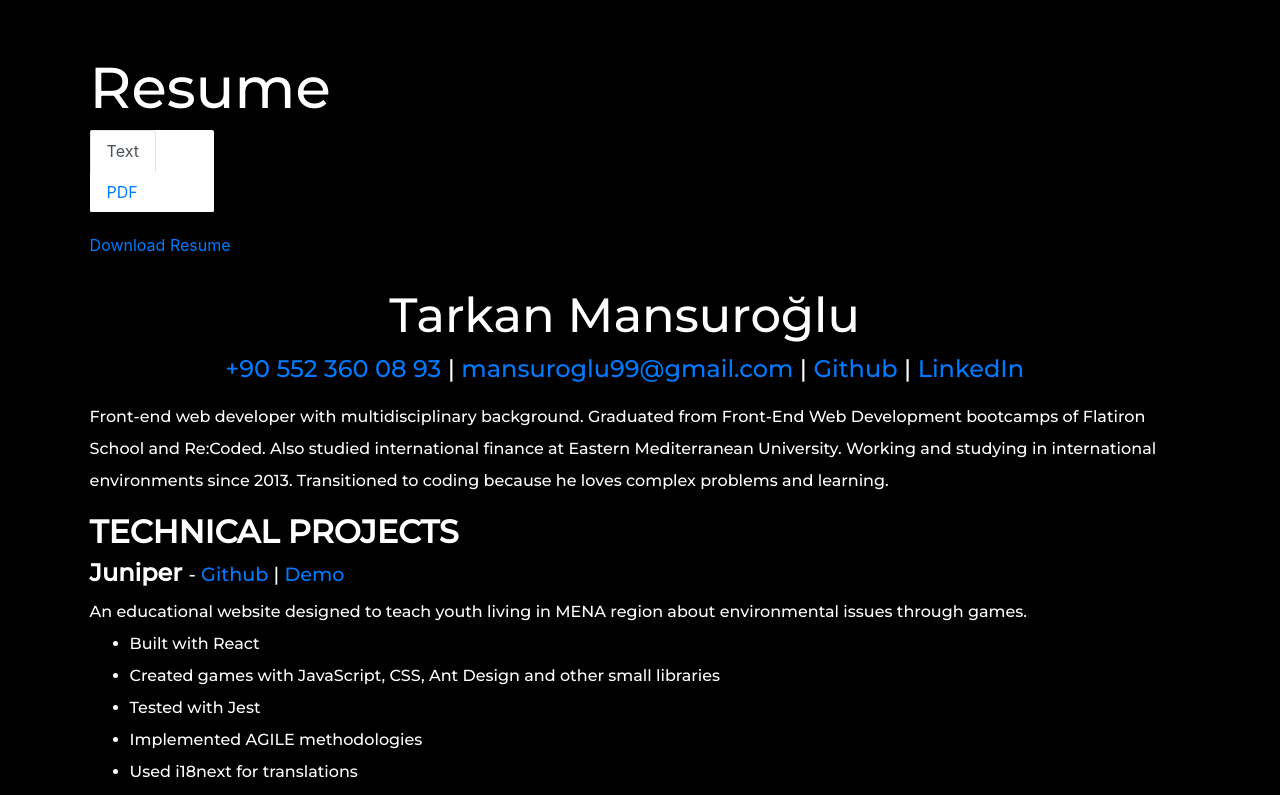
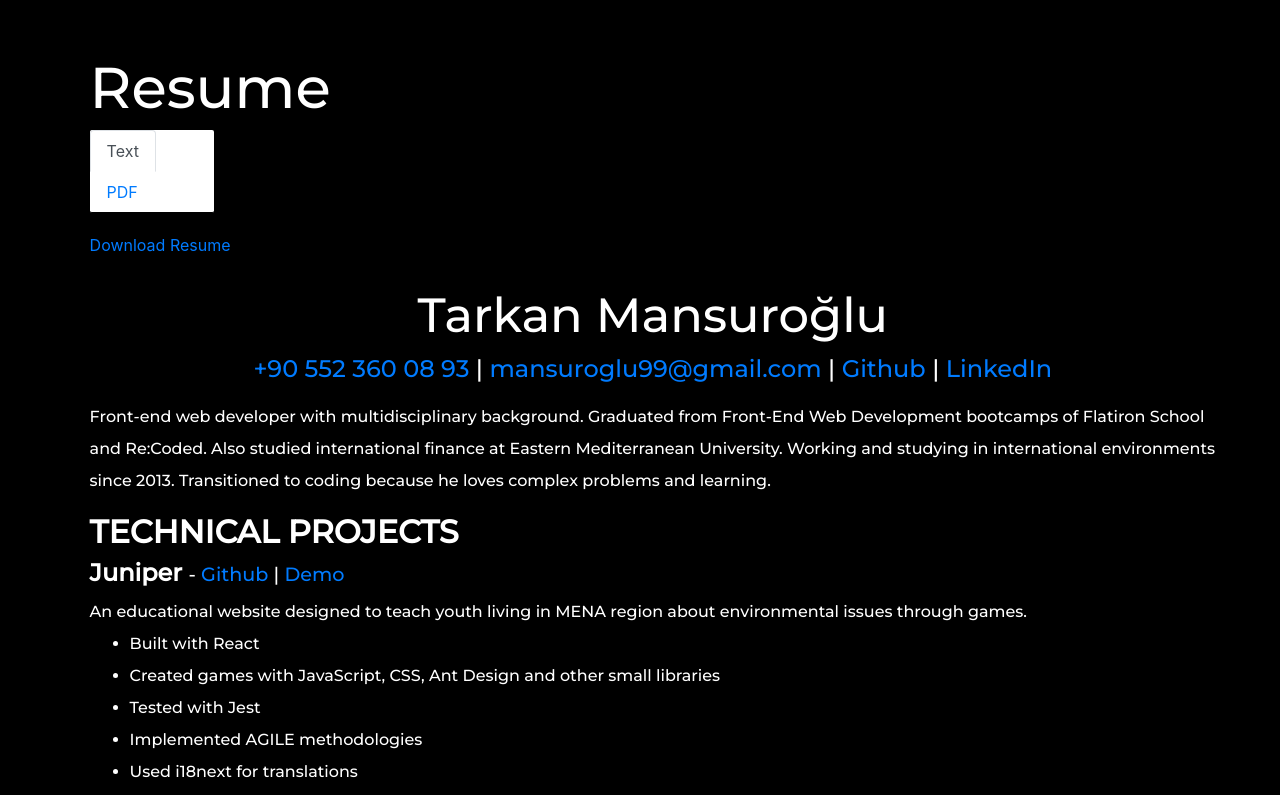
Before and after one commit to tmansuroglu/portfolio, a React (Create React App) app: page / in a window 1280 px wide. Shown: the part 5580-6375 px from the top of the page. Built offline with nearby package versions, Linux system fonts and the light colour scheme.

Commit message:
decreased resume margin

```diff
--- a/src/components/Resume/index.css
+++ b/src/components/Resume/index.css
@@ -8,7 +8,6 @@
 }
 
 .resumeTabs {
-    margin-right: 5%;
 }
 
 .resumeHtml {
```
